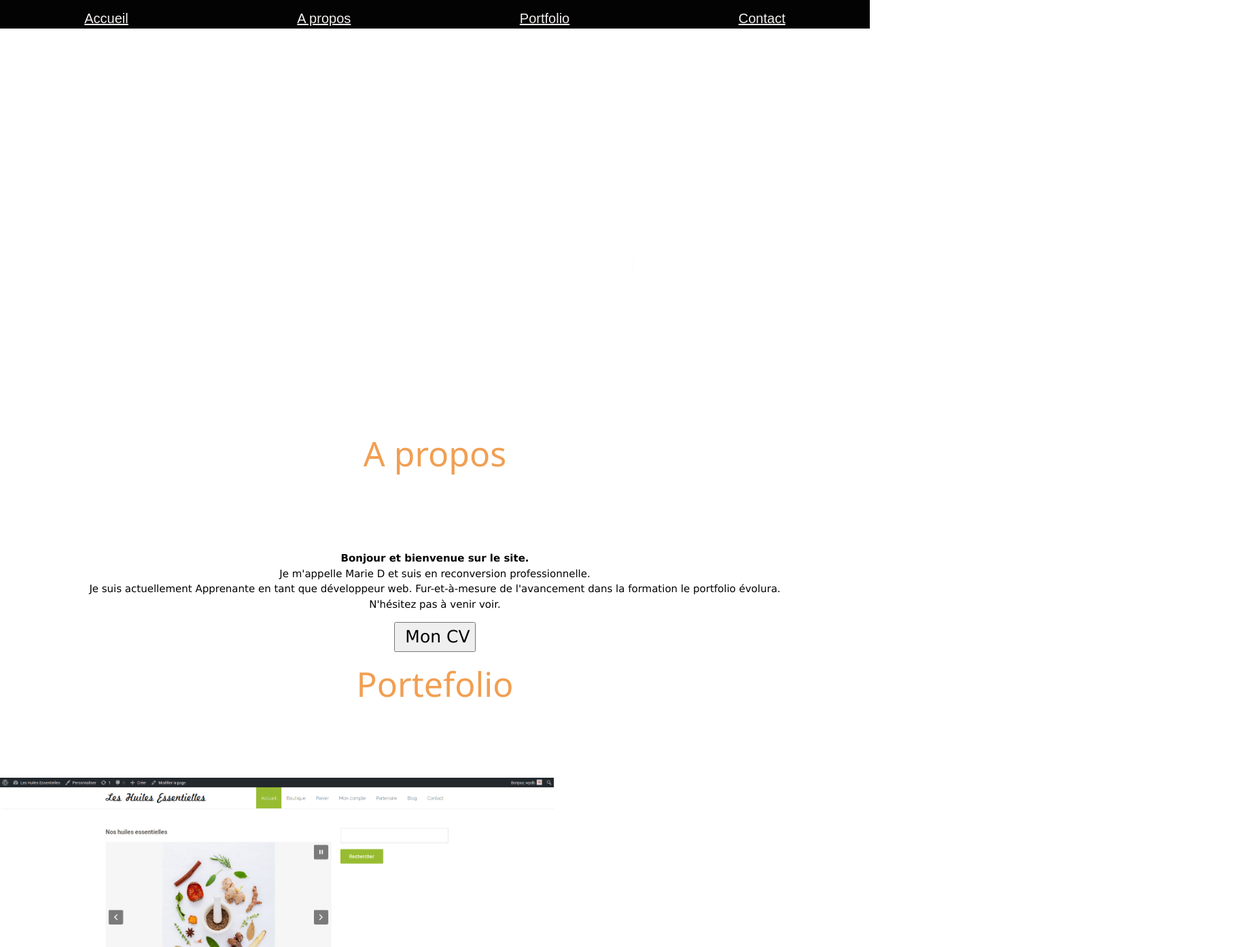
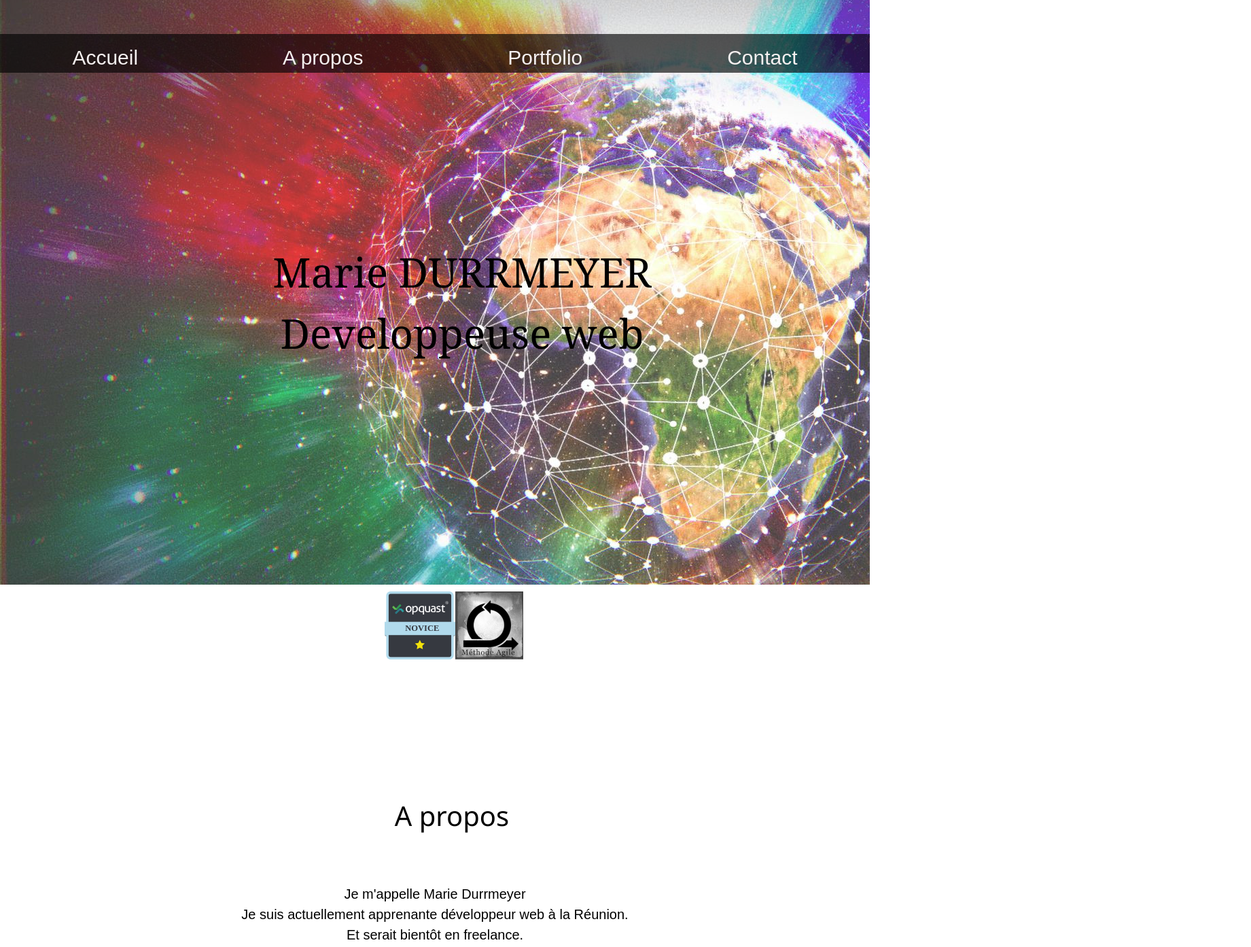
Before and after one commit to durrmeyer/durrmeyer.github.io, a plain HTML site: page index.html in a window 1280 px wide. Shown: the top 1393 px of the page at 68% size, 1841 px wide, since content can reach past the window. Drawn offline with nearby package versions, Linux system fonts and the light colour scheme.

Commit message:
mise à jour

```diff
--- a/cv.css
+++ b/cv.css
@@ -5,24 +5,22 @@ body{
     margin-right: 0px;
 }
 .navbar{
-    font-size: 1.5em;
+    font-size: 30px;
     font-family: Arial, Helvetica, sans-serif;
     color:rgb(245, 240, 240);
     padding-block-start: 12px;
     display: flex;
     justify-content: space-around;
-        overflow: hidden;
-        background-color:rgb(3, 3, 3);
-        position: fixed; /* Set the navbar to fixed position */
-        top: 0; /* Position the navbar at the top of the page */
-        width: 100%; /* Full width */
+    overflow: hidden;
+    background-color:rgba(3, 3, 3, 0.651);
+    position: fixed; /* Set the navbar to fixed position */
+    top: 50px; /* Position the navbar at the top of the page */
+    width: 100%; /* Full width */
       }
-
 
 
 .banner{
     background-color: black;
-
     justify-content:center;
     height: 80px;
     font-family: Arial, Helvetica, sans-serif;
@@ -34,14 +32,15 @@ body{
     text-align: center;
     color: white;
     }
+
    header{
        justify-content: center;
        text-align: center;
        margin-left: 100px;
    }
+
     p{
         display: flex;
-
         text-align: center;
         font-size: 20px;
         justify-content: center;
--- a/index.html
+++ b/index.html
@@ -20,10 +20,10 @@
         <nav id="nav">
 
             <div class="navbar">
-                <a class="active" href="#"><i class="fa fa-fw fa-home"></i>Accueil</a>
-                <a class="active" href="#Introduction"><i class=" 	fa fa-user-circle"></i>A propos</a>
-                <a class="active" href="#Portfolio"><i class="fa fa-fw fa-user"></i>Portfolio</a>
-                <a class="active" href="#Contact"><i class="fa fa-fw fa-user"></i>Contact</a>
+                <a class="active" style="text-decoration:none" href="#">Accueil</a>
+                <a class="active" style="text-decoration:none" href="#Introduction">A propos</a>
+                <a class="active" style="text-decoration:none" href="#Portfolio">Portfolio</a>
+                <a class="active" style="text-decoration:none" href="#Contact">Contact</a>
             </div>
             </div>
 
@@ -35,22 +35,25 @@
 
             <section class="banner">
 
-                <h1> Marie D. <br />
-                    <marquee>
-                        <p1> Developpeuse Web, Certifiée OPQUAST et Méthode Agile</p1>
-                    </marquee>
-                </h1>
+
+                <h1> Marie DURRMEYER<br /> Developpeuse web </h1>
+
+
+
 
 
                 </div>
             </section>
+            <div id="certificats">
+                    <img src="img/opquast.svg" height="100px"></img>
+                    <img src="img/agile(1).jpg" height="100px" ></img>
+
+                    </div>
 
             <div id="Introduction">
                 <h2>A propos</h2>
-                <p><strong> Bonjour et bienvenue sur le site.</strong><br /> Je m'appelle Marie D et suis
-                    en reconversion professionnelle.<br /> Je suis actuellement Apprenante en tant que développeur web.
-                    Fur-et-à-mesure de l'avancement dans la formation le portfolio évolura.</br>
-                    N'hésitez pas à venir voir.
+                <p>Je m'appelle Marie Durrmeyer <br /> Je suis actuellement apprenante développeur web à la Réunion.</br>
+                 Et serait bientôt en freelance.
                     <div class="button">
                         <div class="button" ><a href="page1.html" > <input type="button" value=" Mon CV"></a></div>
 
@@ -61,9 +64,10 @@
 
 
                     <div id="Portfolio">
-                        <h2>Portefolio</h2>
+                        <h2>Portfolio</h2>
+                        <img src="img/Screenshot_2019-04-10 Les Huiles Essentielles – Un site utilisant WordPress(1).png">
 
-                            <img src="img/Screenshot_2019-04-10 Les Huiles Essentielles – Un site utilisant WordPress(1).png" height="500px"></img>
+
                 <p>Site web avec WordPress</p>
 
 
@@ -71,11 +75,12 @@
 
 
 
+
                              <footer>
-                                    <img src="img/Github_249191.png" height="80px">https://github.com/durrmeyer/mariesimplon.git
-                                    <img src="img/linkedin.png" height="80px">
+                                    <img src="img/Github_249191.png" height="80px">
+                                    <a href="https://www.linkedin.com/in/marie-durrmeyer-909817114"><img src="img/linkedin.png "  height="80px">
                                     <div id="Contact">
-                                            <A href="mailto:occasionmarie@gmail.com">Contact</a>
+                                            <A href="mailto:marie.durrmeyer@gmail.com">Contact</a>
                                            &copy; Copyright 2019 by Marie D
 
                                        </div>
--- a/main.css
+++ b/main.css
@@ -1,19 +1,18 @@
 
 
+.navbar {
 
-
-.navbar{
-    font-size: 20px;
+    font-size: 30px;
     font-family: Arial, Helvetica, sans-serif;
     color:rgb(245, 240, 240);
     padding-block-start: 12px;
     display: flex;
     justify-content: space-around;
-        overflow: hidden;
-        background-color:rgb(3, 3, 3);
-        position: fixed; /* Set the navbar to fixed position */
-        top: 0; /* Position the navbar at the top of the page */
-        width: 100%; /* Full width */
+    overflow: hidden;
+    background-color:rgba(3, 3, 3, 0.651);
+    position: fixed; /* Set the navbar to fixed position */
+    top: 50px; /* Position the navbar at the top of the page */
+    width: 100%; /* Full width */
       }
 
 
@@ -21,39 +20,39 @@
 
 /**Banner */
 .banner{
-    background: url(img/3.jpg) no-repeat;
+    background: url(img/banner1.jpg) no-repeat;
     display: flex;
-    justify-content: center;
+    justify-content: center ;
     align-items: flex-end;
-    height: 900px;
-    width:100%px;
+    height: 1000px;
+    width:100%;
     margin: -140px;
-
     text-align: center;
     display: flex;
     padding-left: 30px;
     margin-left: 0px;
+
 }
 
 
 
   h1 {
 
-        font-size: 3em;
-        font-family: 'Times New Roman', Times, serif;
+        font-size: 4em;
+        font-family: Georgia, 'Times New Roman', Times, serif;
         text-align: center;
         justify-content: center;
         padding-top: 50px;
         margin-bottom:325px;
-        color:white;
-
+        color:black;
+        margin-left: 50px;
 
     }
 
-   p1{
+   p{
         text-align: justify;
-        color: rgb(236, 229, 236);
-        font-size: 16px;
+        color: black;
+        font-size: 20px;
         font-family: Arial, Helvetica, sans-serif;
         padding-top: 230px;
 
@@ -62,7 +61,12 @@
 
 
 
-
+   #certificats{
+        margin-top: 150px;
+        padding-left: 56px;
+        justify-content: center;
+        display: flex;
+   }
 
 
 #introdution{
@@ -76,17 +80,20 @@
 h2{
     text-align: center;
     justify-content: center;
-    padding-bottom: 90px;
-    font-size: 50px;
-    color:rgb(241, 159, 82);
+    padding-bottom: 80px;
+    padding-top: 190px;
+    margin-left: 50px;
+    font-size: 40px;
+    color:black;
 }
 p{
     text-align: center;
+    margin-top: -250px;
 }
 .button{
     text-align: center;
-    font-size: 25px;
-    color:blueviolet;
+    font-size: 30px;
+    margin-left: 20px;
 
 
 }
```
Also changed, not shown: page1.html (+64 -51 lines), img/agile(1).jpg (added), img/agile.png (added), img/banner.jpg (deleted), img/banner1.jpg (added), img/banner2.jpg (added), img/certificats.png (added), img/img2.jpg (deleted), img/opquast.svg (added).
